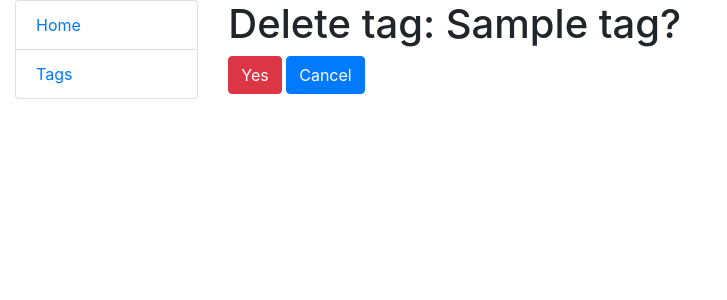
After one commit to mykytafabrykator/todo-list, a Django app: page /tag/1/delete/ in a window 1280 px wide. The commit adds this page. Shown: the top 300 px of the page, without its empty margins (0-727 px from the left). Run offline with Django 5.2, Linux system fonts and the light colour scheme; tables that the repository leaves empty hold one stand-in row (values such as "Sample post").

Commit message:
Add delete view to tag model

```diff
--- /dev/null
+++ b/templates/todo/tag_confirm_delete.html
@@ -0,0 +1,13 @@
+{% extends "base.html" %}
+
+{% block content %}
+  <h1>Delete tag: {{ tag }}?</h1>
+  <form action="" method="post">
+    {% csrf_token %}
+
+    <input type="submit" value="Yes" class="btn btn-danger">
+    <a href="{% url 'todo:tag-list'%}" class="btn btn-primary">
+      Cancel
+    </a>
+  </form>
+{% endblock %}
--- a/templates/todo/tag_list.html
+++ b/templates/todo/tag_list.html
@@ -22,7 +22,7 @@
                           <a href="{% url 'todo:tag-update' tag.id %}" class="btn btn-warning btn-sm">Update</a>
                       </td>
                       <td>
-                          <a href="#" class="btn btn-danger btn-sm">Delete</a>
+                          <a href="{% url 'todo:tag-delete' tag.id %}" class="btn btn-danger btn-sm">Delete</a>
                       </td>
                   </tr>
                   {% endfor %}
--- a/todo/urls.py
+++ b/todo/urls.py
@@ -6,7 +6,7 @@ from todo.views import (
     TaskUpdateView,
     TaskDeleteView,
     TagListView,
-    TagCreateView, TagUpdateView,
+    TagCreateView, TagUpdateView, TagDeleteView,
 )
 
 urlpatterns = [
@@ -25,6 +25,7 @@ urlpatterns = [
     path("tag-list/", TagListView.as_view(), name="tag-list"),
     path("tag/create/", TagCreateView.as_view(), name="tag-create"),
     path("tag/<int:pk>/update/", TagUpdateView.as_view(), name="tag-update"),
+    path("tag/<int:pk>/delete/", TagDeleteView.as_view(), name="tag-delete"),
 ]
 
 app_name = "todo"
--- a/todo/views.py
+++ b/todo/views.py
@@ -46,3 +46,8 @@ class TagUpdateView(generic.UpdateView):
     model = Tag
     fields = ["name"]
     success_url = reverse_lazy("todo:tag-list")
+
+
+class TagDeleteView(generic.DeleteView):
+    model = Tag
+    success_url = reverse_lazy("todo:tag-list")
```
